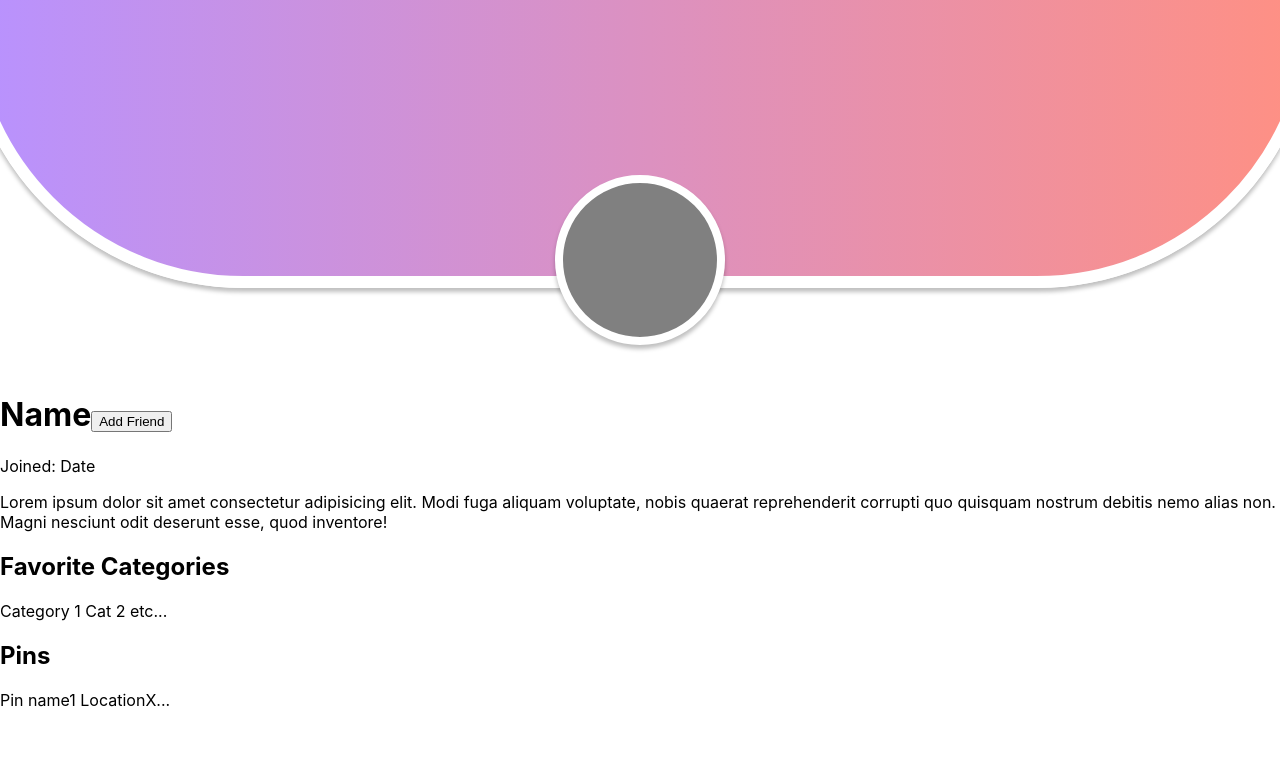
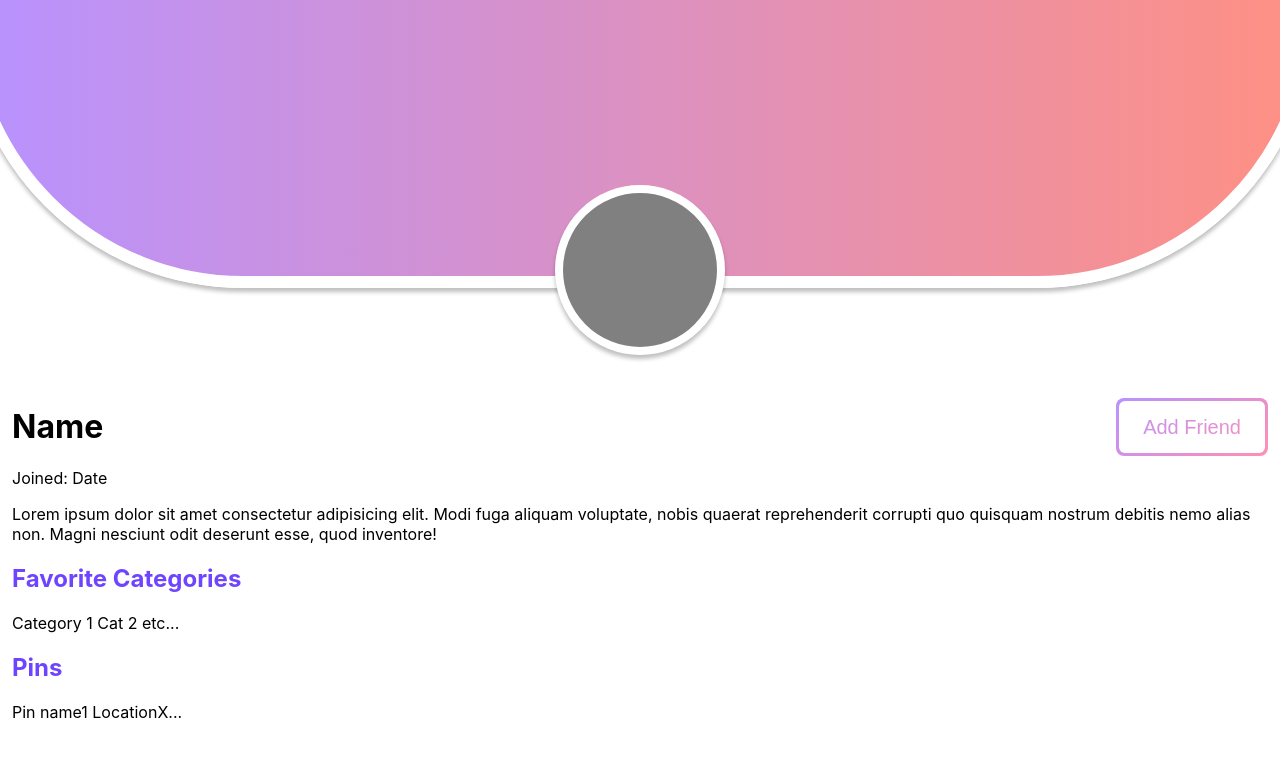
Before and after one commit to dobrywieczorek/where-have-i-been, a React (Create React App) app in the folder react-whib/: page / in a window 1280 px wide. Shown: the top 758 px of the page. Built offline with nearby package versions, Linux system fonts and the light colour scheme.

Commit message:
important add friend button progress

```diff
--- a/react-whib/src/components/UserProfile.js
+++ b/react-whib/src/components/UserProfile.js
@@ -9,7 +9,7 @@ function UserProfile(){
             <div className='bottomContainer'>
                 <div className="nameHolder">
                     <h1 className="profile-name">Name</h1>
-                    <button>Add Friend</button>
+                    <button class="addFriend-btn" role="button"><span class="text">Add Friend</span></button>
                 </div>
                 <span className="profile-date">Joined: Date</span>
                 <p className="profile-description">Lorem ipsum dolor sit amet consectetur adipisicing elit. Modi fuga aliquam voluptate, nobis quaerat reprehenderit corrupti quo quisquam nostrum debitis nemo alias non. Magni nesciunt odit deserunt esse, quod inventore!</p>
--- a/react-whib/src/css/UserProfile.css
+++ b/react-whib/src/css/UserProfile.css
@@ -27,7 +27,7 @@
     border-radius: 50%;
     margin: auto;
     position: relative;
-    top: -125px;
+    top: -115px;
     box-shadow: 0 4px 4px rgba(0, 0, 0, 0.25);
     box-sizing: border-box;
 }
@@ -35,7 +35,73 @@
     overflow-x: hidden;
     margin-bottom: -6rem;
 }
-
+.bottomContainer{
+    padding:12px;
+}
 .profile-name{
     display: inline-block;
 }
+
+.nameHolder{
+    display: flex;
+    align-items: center;
+    justify-content: space-between;
+}
+
+
+.addFriend-btn {
+    align-items: center;
+    background-image: linear-gradient(144deg,#b892FF,#ff90b3);
+    border: 0;
+    border-radius: 8px;
+    /*box-shadow: rgba(151, 65, 252, 0.2) 0 15px 30px -5px;*/
+    box-sizing: border-box;
+    color: #FFFFFF;
+    display: flex;
+    font-family: Phantomsans, sans-serif;
+    font-size: 20px;
+    justify-content: center;
+    line-height: 1em;
+    max-width: 100%;
+    min-width: 140px;
+    padding: 3px;
+    text-decoration: none;
+    user-select: none;
+    -webkit-user-select: none;
+    touch-action: manipulation;
+    white-space: nowrap;
+    cursor: pointer;
+  }
+
+  .addFriend-btn:active,
+  .addFriend-btn:hover .addFriend-btn {
+    outline: 0;
+  }
+
+  .addFriend-btn span {
+    /*background-color: white;*/
+    color: black;
+    mix-blend-mode: screen;
+    padding: 16px 24px;
+    border-radius: 6px;
+    width: 100%;
+    height: 100%;
+    transition: 300ms;
+    background: #FFFFFF;
+  }
+
+  .addFriend-btn:hover span {
+    background:transparent;
+    color: white;
+  }
+
+  section > h2{
+    color:#6e44ff;
+  }
+  /*@media (min-width: 768px) {
+    .button-64 {
+      font-size: 24px;
+      min-width: 196px;
+    }
+  }
+  */
--- /dev/null
+++ b/react-whib/src/css/palette.css
@@ -0,0 +1,7 @@
+:root{
+    --color1: #6e44ff;
+    --color2: #b892FF;
+    --color3: #ffc2e2;
+    --color4: #ff90b3;
+    --color4: #ef7a85;
+}
```
